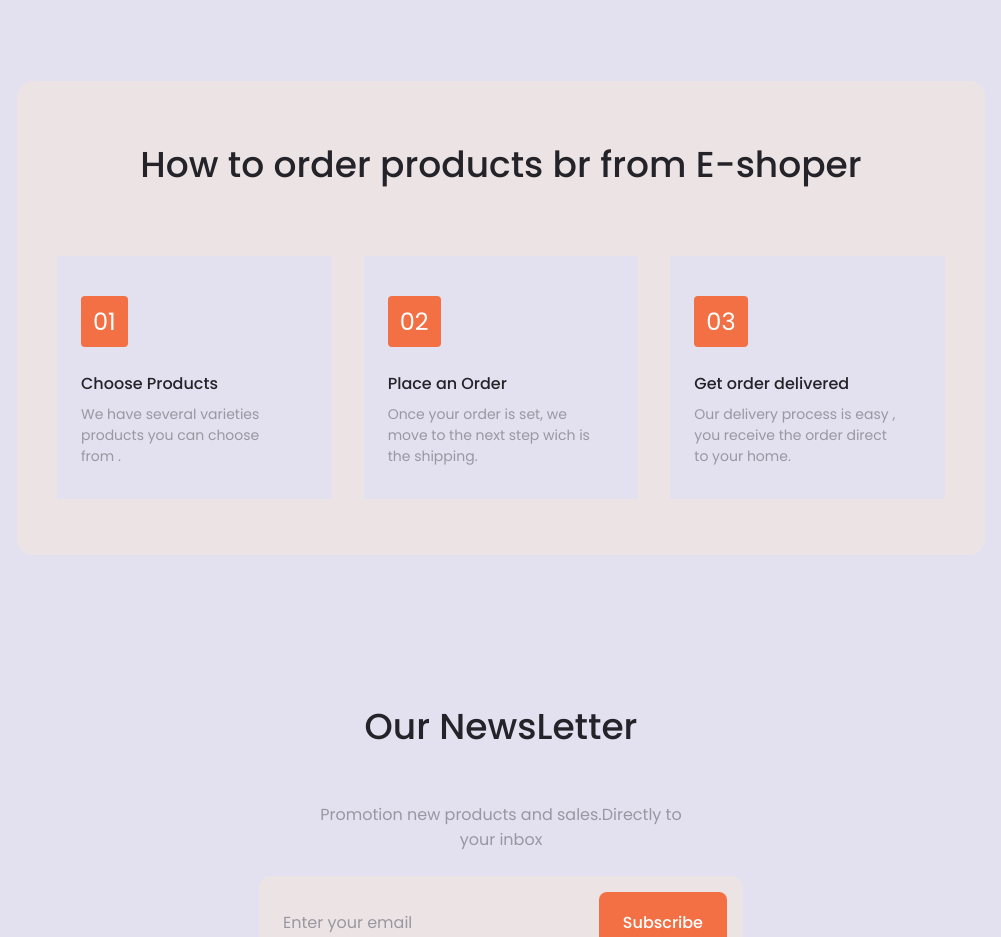
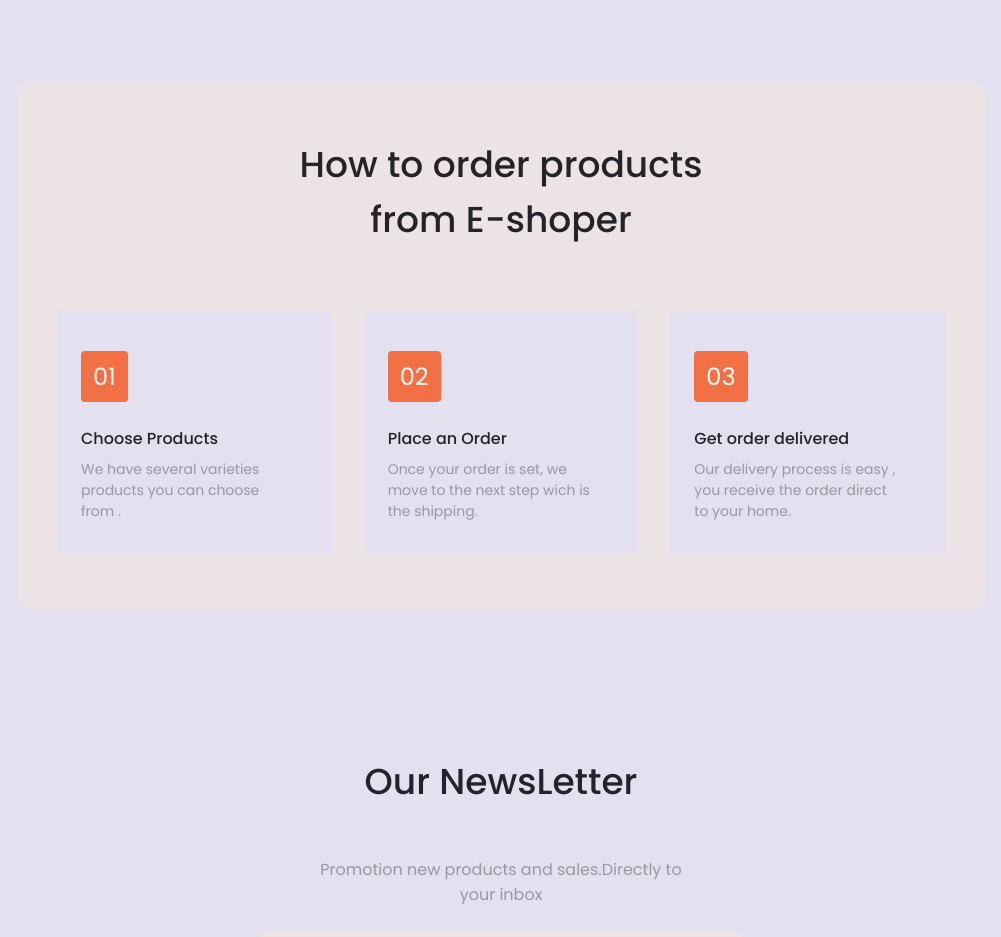
Before and after one commit to yahiamohamed21/E-commerce-1, a plain HTML site: page index.html in a window 1280 px wide. Shown: the part 1760-2697 px from the top of the page, without its empty margins (139-1140 px from the left). Drawn offline with nearby package versions, Linux system fonts and the light colour scheme.

Commit message:
Update index.html

```diff
--- a/index.html
+++ b/index.html
@@ -405,7 +405,7 @@
 
     <section class="steps section container">
         <div class="steps__bg">
-            <h2 class="section__title">How to order products br from  E-shoper</h2>
+            <h2 class="section__title">How to order products  <br> from  E-shoper</h2>
 
             <div class="steps__container grid">
                 <!-- STEP CARD 1 -->
```
